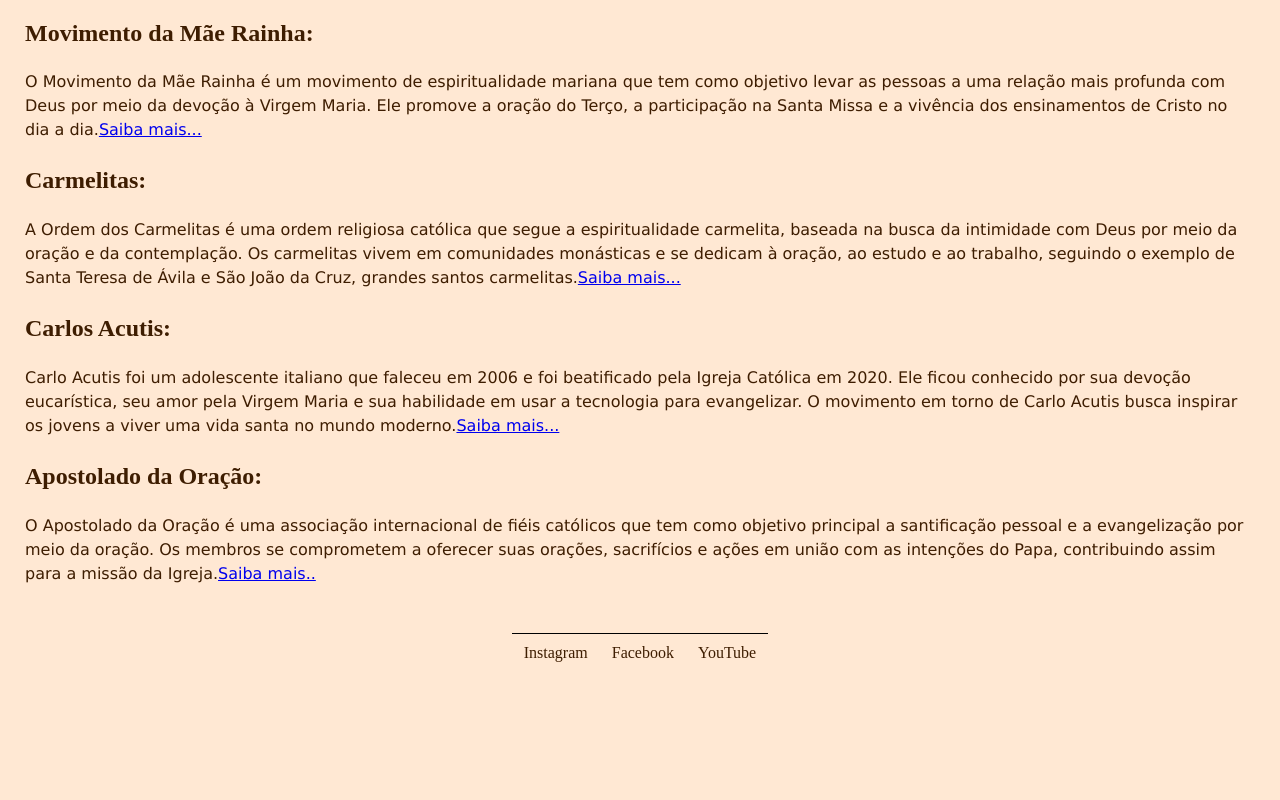
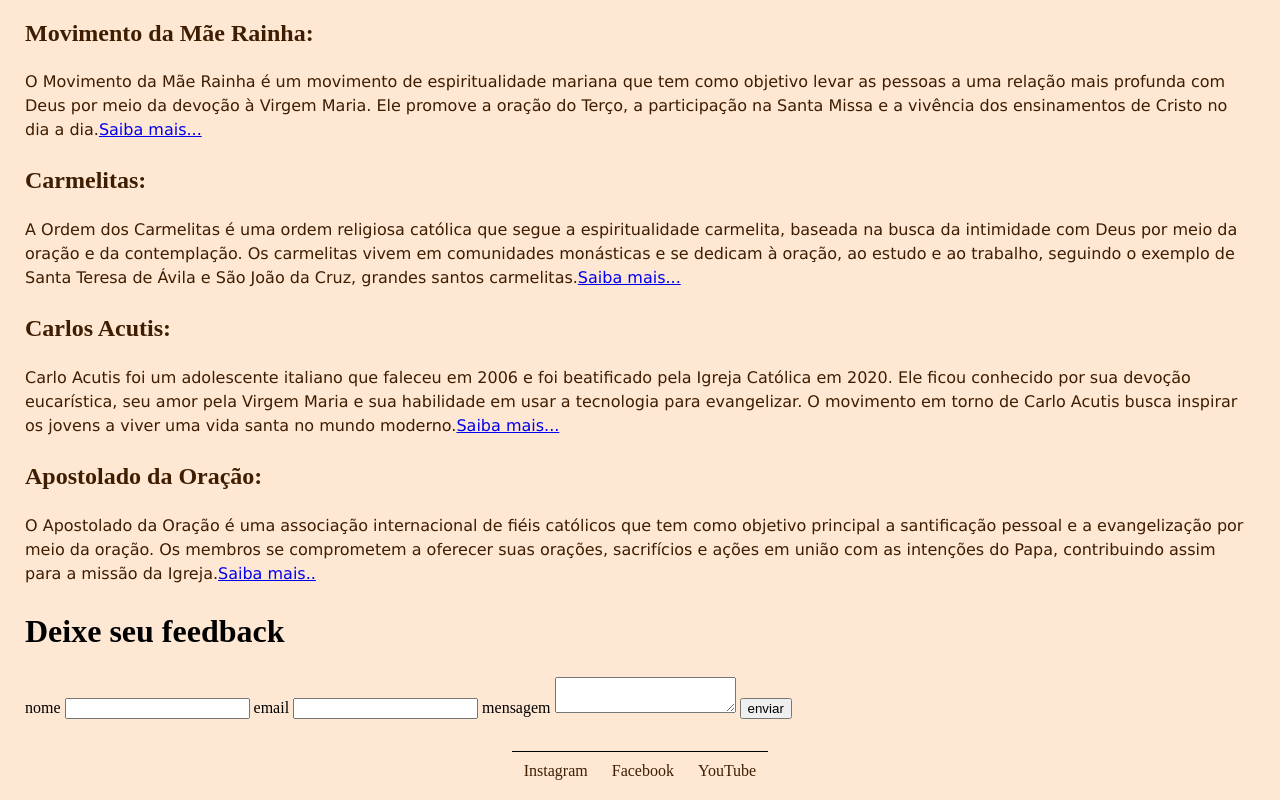
Before and after one commit to suzan-santos/Projetoweb, a plain HTML site: page index.html in a window 1280 px wide. Shown: the part 825-1625 px from the top of the page. Before the commit the page ends 1507 px from the top, so only its background shows below. Drawn offline with Linux system fonts and the light colour scheme.

Commit message:
Update index.html

```diff
--- a/index.html
+++ b/index.html
@@ -37,6 +37,29 @@
 
         <h2>Apostolado da Oração: </h2>
         <p>O Apostolado da Oração é uma associação internacional de fiéis católicos que tem como objetivo principal a santificação pessoal e a evangelização por meio da oração. Os membros se comprometem a oferecer suas orações, sacrifícios e ações em união com as intenções do Papa, contribuindo assim para a missão da Igreja.<a href="ApostoladodaOração.html">Saiba mais..</a></p>
+<h1>Deixe seu feedback</h1>
+
+        <form action="" id="feedbackForm">
+            <label for="">
+                nome
+                <input type="text" id="nome">
+
+            </label>
+            <label for="">
+                email
+                <input type="text" id="email">
+            </label>
+            <label for="">
+                mensagem
+                <textarea name="" id="mensagem"></textarea>
+            </label>
+            <input type="submit" value="enviar">
+
+        </form>
+        <dialog id="myDialog">
+            <p id="mensagemstatus"></p>
+            <button id="closeButton">Close</button>
+          </dialog>
     </main>
 
     <footer>
@@ -45,5 +68,6 @@
         <a href="https://www.facebook.com/paroquiasantacruztaquarana/" target="_blank">Facebook</a>
         <a href="https://www.youtube.com/channel/UCznk4aQ1gRdxdhTbgpAqgLg" target="_blank">YouTube</a>
     </footer>
+    <script src="index.js"></script>
 </body>
 </html>
```
